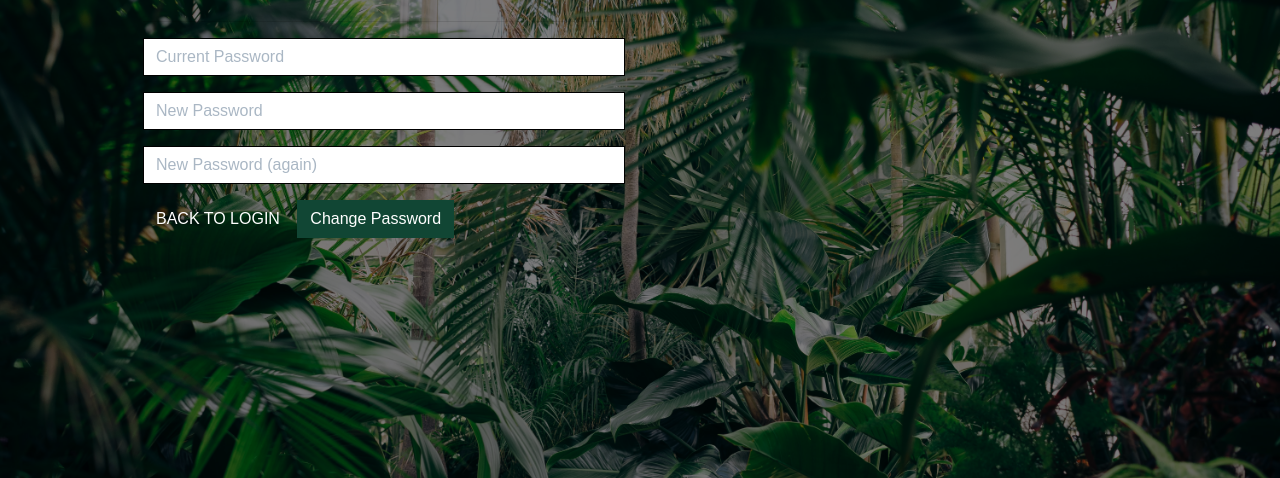
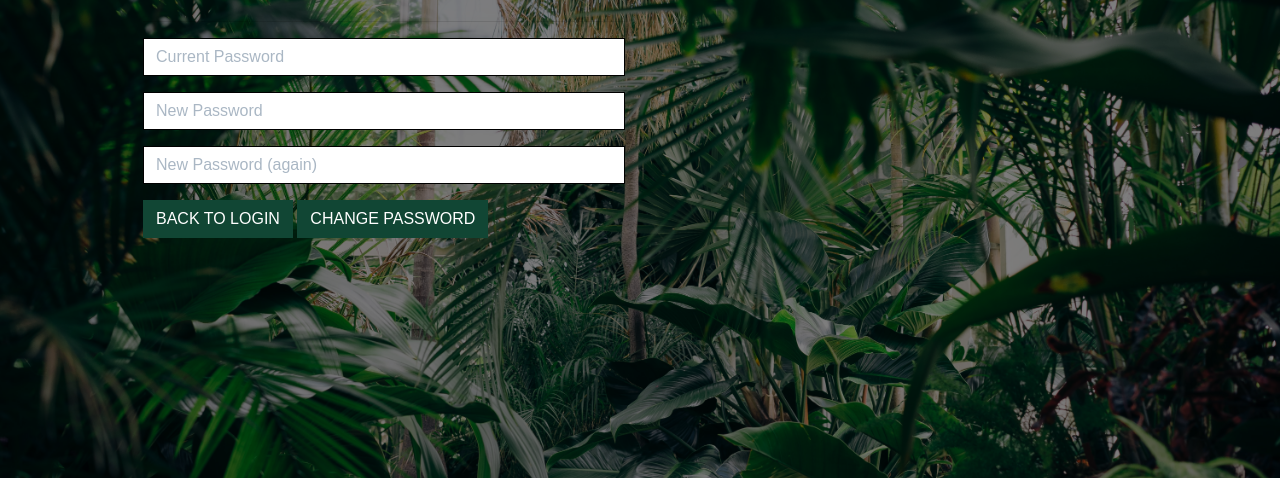
Before and after one commit to RvN-R/glassjungle, a Django app: page /accounts/password/change/ in a window 1280 px wide. Shown: the part 238-716 px from the top of the page. Run offline with Django 3.2, Linux system fonts and the light colour scheme; the visitor is signed in with stand-in values (Sample User, id 1); parts of the project's set-up code (start-up, migrations or seed data) failed here and were passed over; some libraries are stand-ins or nearby versions.

Commit message:
Amend CSS on password_change

```diff
--- a/templates/allauth/account/password_change.html
+++ b/templates/allauth/account/password_change.html
@@ -12,7 +12,7 @@
     <form method="POST" action="{% url 'account_change_password' %}" class="password_change">
         {% csrf_token %}
         {{ form|crispy }}
-        <a class="btn btn-outline-black rounded-0 text-uppercase" href="{% url 'account_login' %}">Back to Login</a>
-        <button type="submit" name="action">{% trans "Change Password" %}</button>
+        <a class="btn dark-green-btn rounded-0 text-uppercase" href="{% url 'account_login' %}">Back to Login</a>
+        <button class="btn dark-green-btn rounded-0 text-uppercase" type="submit" name="action">{% trans "Change Password" %}</button>
     </form>
 {% endblock %}
```
